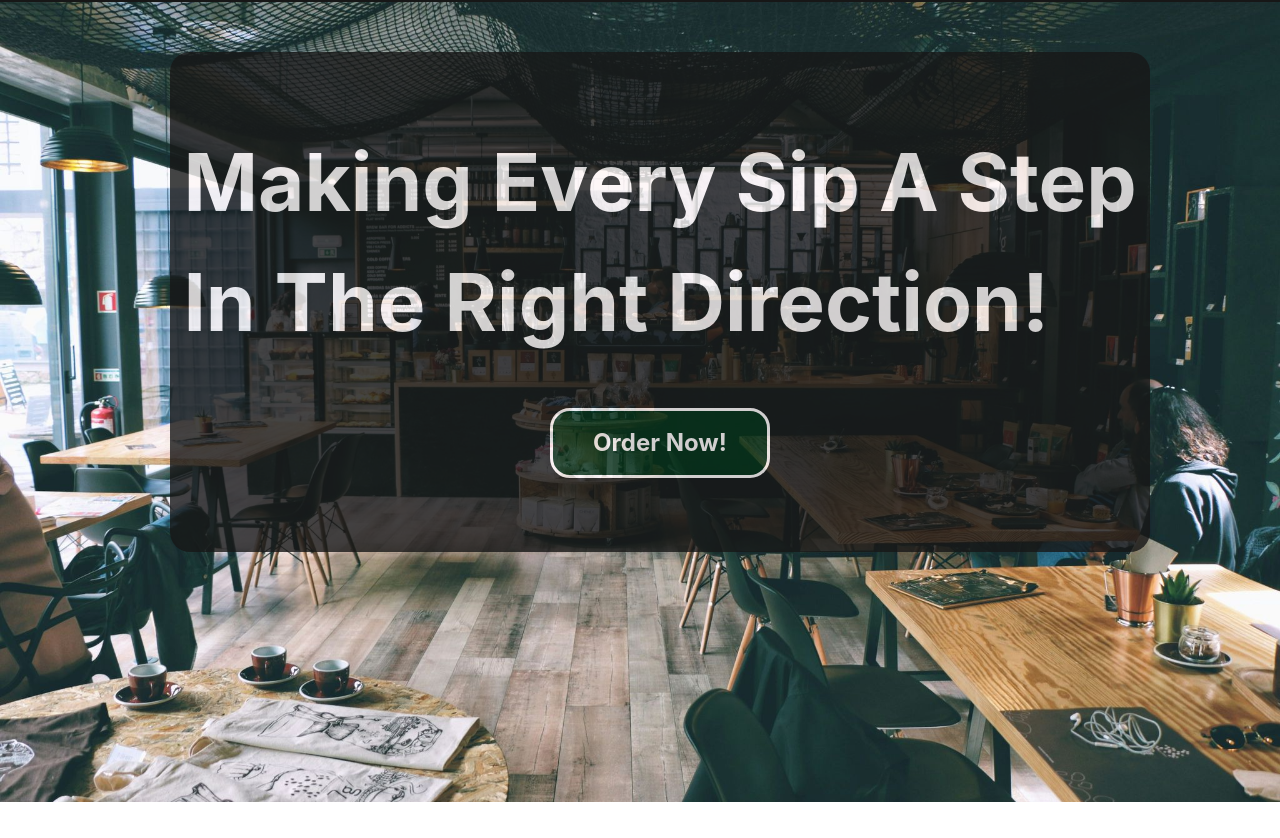
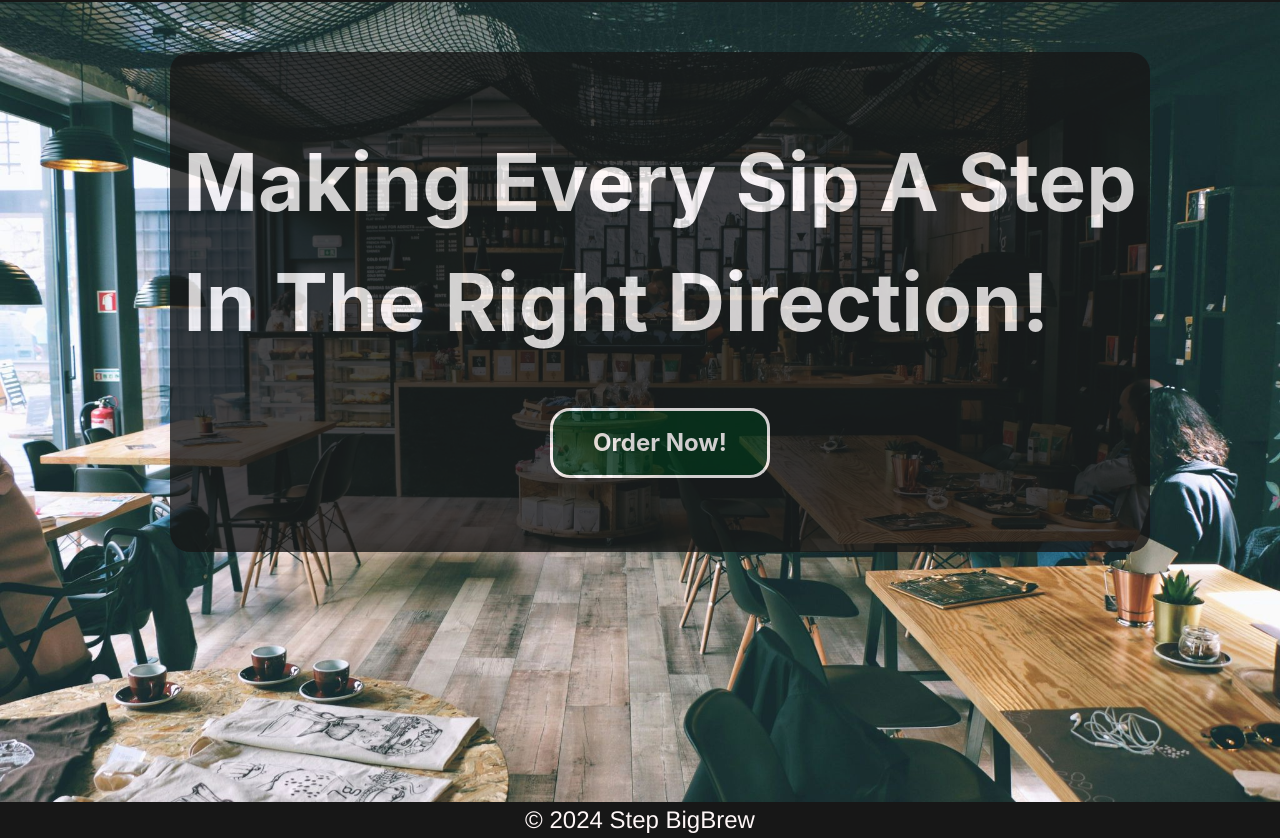
Before and after one commit to Tenzkie10/StepBigBrew, a React (Vite) app in the folder stepbigbrew/: page /home in a window 1280 px wide. Shown: the part 168-1006 px from the top of the page. Before the commit the page ends 970 px from the top, so only its background shows below. Built offline with nearby package versions, Linux system fonts and the light colour scheme.

Commit message:
update 11

```diff
--- a/stepbigbrew/src/components/about.jsx
+++ b/stepbigbrew/src/components/about.jsx
@@ -7,7 +7,7 @@ export default function about(){
     return (
         <>
             <div className="about-page">
-                <div className="about-text"><b><u>ABOUT US</u></b></div>
+                <div className="about-text"><b>ABOUT US</b></div>
                 <img className='a_image1' src={img1} alt="a_img1"></img>
 
                 <img className='a_image2' src={img2} alt="a_img2"></img>
--- a/stepbigbrew/src/components/home.jsx
+++ b/stepbigbrew/src/components/home.jsx
@@ -7,14 +7,18 @@ const home = () => {
         <div className='main'>
             <img className='bg_img' src={backgroundimg}></img>
             <div className='overlay'>
-            <div className='content'><b>Making Every Sip A Step<br></br>In The Right Direction!</b>
-            <Link to="/menu">
-            <button className='order-button' ><b>Order Now!</b></button>
-            </Link>
+                <div className='content'><b>Making Every Sip A Step<br></br>In The Right Direction!</b>
+                    <Link to="/menu">
+                    <button className='order-button' ><b>Order Now!</b></button>
+                    </Link>
+                </div>
             </div>
-            </div>
+
+
         </div>
-
+        <footer className='footer-sbb bg-neutral'>
+            <p>© 2024 Step BigBrew</p>
+        </footer>
         </>
     )
 }
--- a/stepbigbrew/src/components/main.jsx
+++ b/stepbigbrew/src/components/main.jsx
@@ -4,7 +4,7 @@ import About from './about';
 import Menu from './menu';
 import Contact from './contact';
 
-import { Route, Routes } from 'react-router-dom';
+import { Route, Routes, Navigate } from 'react-router-dom';
 
 const main = () => {
     return (
@@ -12,6 +12,7 @@ const main = () => {
                 <Nav/>
 
                 <Routes>
+                    <Route path="/" element={<Navigate to="/home" />} />
                     <Route path="/home" element={<Home/>}/>
                     <Route path="/about" element={<About/>}/>
                     <Route path="/menu" element={<Menu/>}/>
--- a/stepbigbrew/src/components/menu.jsx
+++ b/stepbigbrew/src/components/menu.jsx
@@ -1,8 +1,13 @@
+import m_img1 from '../images/caf_latte.jpg'
+
 export default function menu(){
     return (
         <>
         <div className="menu-page">
-            <div className="menu-text">MENU</div>
+            <div className="crazy-shape">
+                <div className="menu-text"><b>MENU</b></div>
+                <img className='' src={m_img1}></img>
+            </div>
         </div>
         </>
     )
--- a/stepbigbrew/src/components/nav.jsx
+++ b/stepbigbrew/src/components/nav.jsx
@@ -5,7 +5,7 @@ const nav = () => {
 
     return (
         <>
-            <div className="flex items-center justify-between p-5 lg:flex-row text-white">
+            <nav className="flex items-center justify-between p-5 lg:flex-row text-white">
                 <div>
                     <Link to="/home" className='hover:text-orange px-5 py-2 text-xl'>
                     <img class="object-scale-down h-50 w-60"src={Logo} alt="StepBigBrew Logo"/>
@@ -14,14 +14,12 @@ const nav = () => {
 
                 </div>
                     <div className='nav-options'>
-                        <CustomLink to="/home" className=" hover:text-orange">Home</CustomLink>
-                        <CustomLink to="/about" className="">About</CustomLink>
-                        <CustomLink to="/menu" className="">Menu</CustomLink>
-                        <CustomLink to="/contact" className="">Contact Us</CustomLink>
+                        <CustomLink to="/home">Home</CustomLink>
+                        <CustomLink to="/about">About</CustomLink>
+                        <CustomLink to="/menu">Menu</CustomLink>
+                        <CustomLink to="/contact">Contact Us</CustomLink>
                     </div>
-                </div>
-
-
+                </nav>
 
         </>
     )
--- a/stepbigbrew/src/index.css
+++ b/stepbigbrew/src/index.css
@@ -8,7 +8,13 @@
     font-family:'Inter-Regular',Helvetica;
 
 }
-
+/* Footer */
+.footer-sbb{
+    color: #fff7f7;
+    font-size: 24px;
+    font-family:'Inter-Regular',Helvetica;
+    text-align: center;
+}
 /* Homepage */
 .main{
     width: 100%;
```
